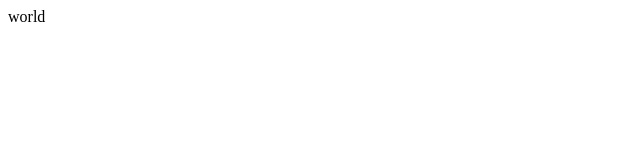
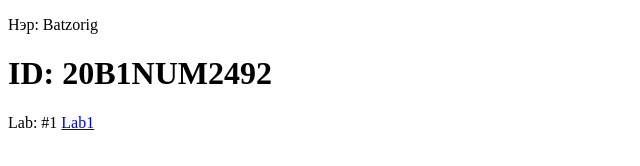
Before and after one commit to Venus0705/Batzorig, a plain HTML site: page index.html in a window 1280 px wide. Shown: the whole page, without its empty margins (0-640 px from the left). Drawn offline with Linux system fonts and the light colour scheme.

Commit message:
Second attemp

```diff
--- a/index.html
+++ b/index.html
@@ -4,6 +4,9 @@
         <title>hello</title>
     </head>
     <body>
-        world
+       <p> Нэр: Batzorig</p>
+       <h1> ID: 20B1NUM2492</h1>
+        Lab: #1
+        <a href="./lab1.html">Lab1</a>
     </body>
 </html>
```
Also changed, not shown: lab1.html (added, +10 -0 lines).
